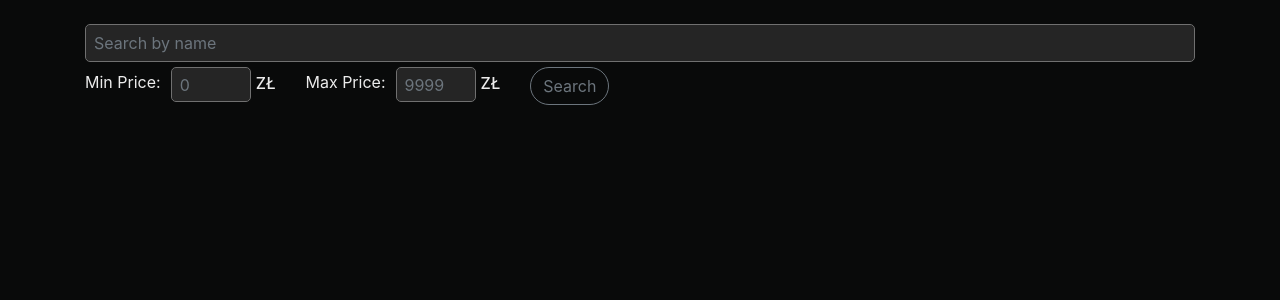
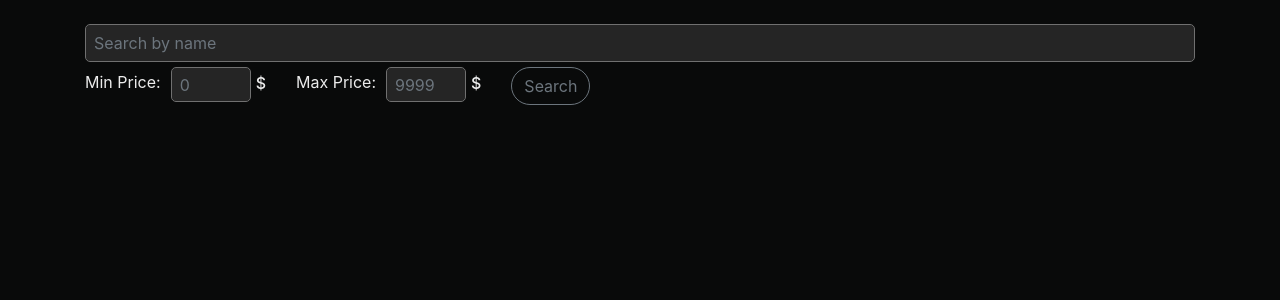
Before and after one commit to Vlad-stackover/WebShop_2.0, a Django app: page /store/ in a window 1280 px wide. Shown: the part 57-357 px from the top of the page. Run offline with Django 3.2, Linux system fonts and the light colour scheme; data that the repository does not hold is empty; some libraries are stand-ins or nearby versions.

Commit message:
v4.9
Small photo update and change currency

```diff
--- a/store/templates/store/store.html
+++ b/store/templates/store/store.html
@@ -8,10 +8,10 @@
 	<input class="form-control me-2" type="text" name="search" placeholder="Search by name" value="{{ search_query }}">
 	<label id="price" for="min_price">Min Price:</label>
    	<input class="form-control me-2" placeholder="0" type="number" id="min_price" name="min_price" value="{{ request.GET.min_price }}">
-	<h6 id="right">ZŁ</h6>
+	<h6 id="right">$</h6>
     <label id="price" for="max_price">Max Price:</label>
     <input class="form-control me-2" placeholder="9999" type="number" id="max_price" name="max_price" value="{{ request.GET.max_price }}">
-	<h6 id="right">ZŁ</h6>
+	<h6 id="right">$</h6>
     <button class="btn btn-outline-secondary" id="knopka" type="submit">Search</button>
 
 
--- a/store/templates/store/view.html
+++ b/store/templates/store/view.html
@@ -5,6 +5,7 @@
 <h1><strong>Cześć {{request.user|title}}</strong></h1>
 
 <br><h1>  Strona w rozbudowie </h1></br>
+<br><h1>{{request.thisProduct}}</h1></br>
 
 <a  class="btn btn-outline-dark" href="{% url 'store' %}">&#x2190; Continue Shopping</a>
 {% endblock content %}
```
Also changed, not shown: static/images/ak47.webp (renamed from static/images/ak47.jpg), static/images/ak47_TLkJKKk.jpg (deleted), static/images/ak47_b0bW3hD.webp (renamed from static/images/ak47_8LQNNuW.jpg), static/images/fn509ms.webp (renamed from static/images/fn509ms.jpg), static/images/fn509ms_FqV8OrX.webp (added), static/images/fort2202.webp (renamed from static/images/fort2202.jpg).
